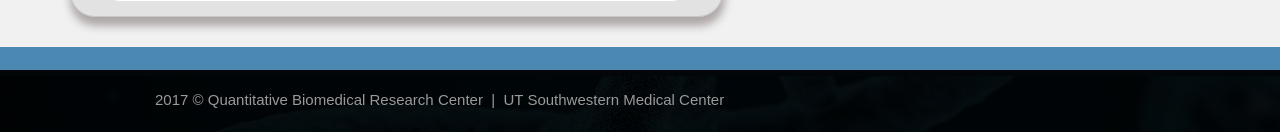
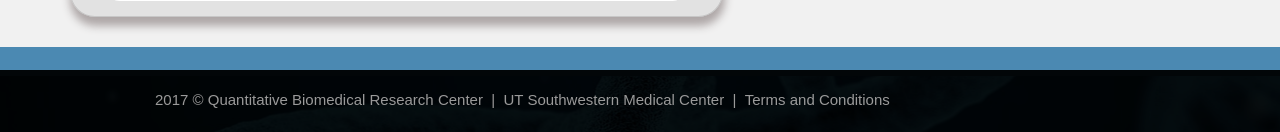
Before and after one commit to wtwt5237/dishet, a PHP site: page /index.php in a window 1280 px wide. Shown: the part 1200-1332 px from the top of the page. Run offline with PHP 8.4, Linux system fonts and the light colour scheme; some libraries are stand-ins or nearby versions.

Commit message:
update license

```diff
--- a/footer.php
+++ b/footer.php
@@ -1,5 +1,6 @@
 <div class="footer">
     <p class="lf">2017 &copy; <a class="nounderline" href="https://qbrc.swmed.edu/">Quantitative Biomedical Research Center</a>&nbsp;&nbsp;|&nbsp;&nbsp;<a class="nounderline" href="http://www.utsouthwestern.edu/">UT Southwestern Medical
-        Center</a></p>
+            Center</a>&nbsp;&nbsp;|&nbsp;&nbsp;<a class="nounderline" href="license.txt">Terms and Conditions</a>
+    </p>
     <div class="clr"></div>
 </div>
```
Also changed, not shown: license.txt (added).
